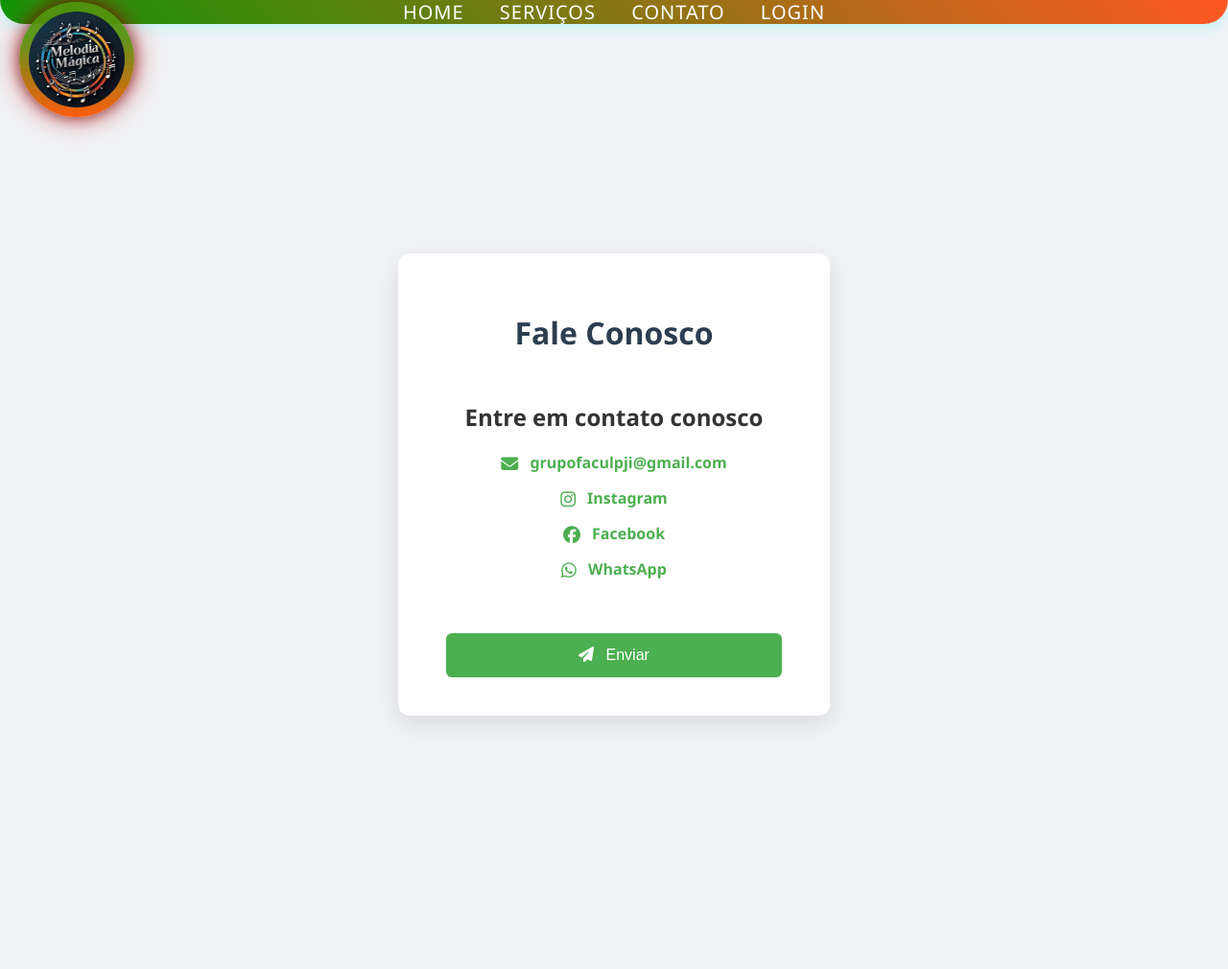
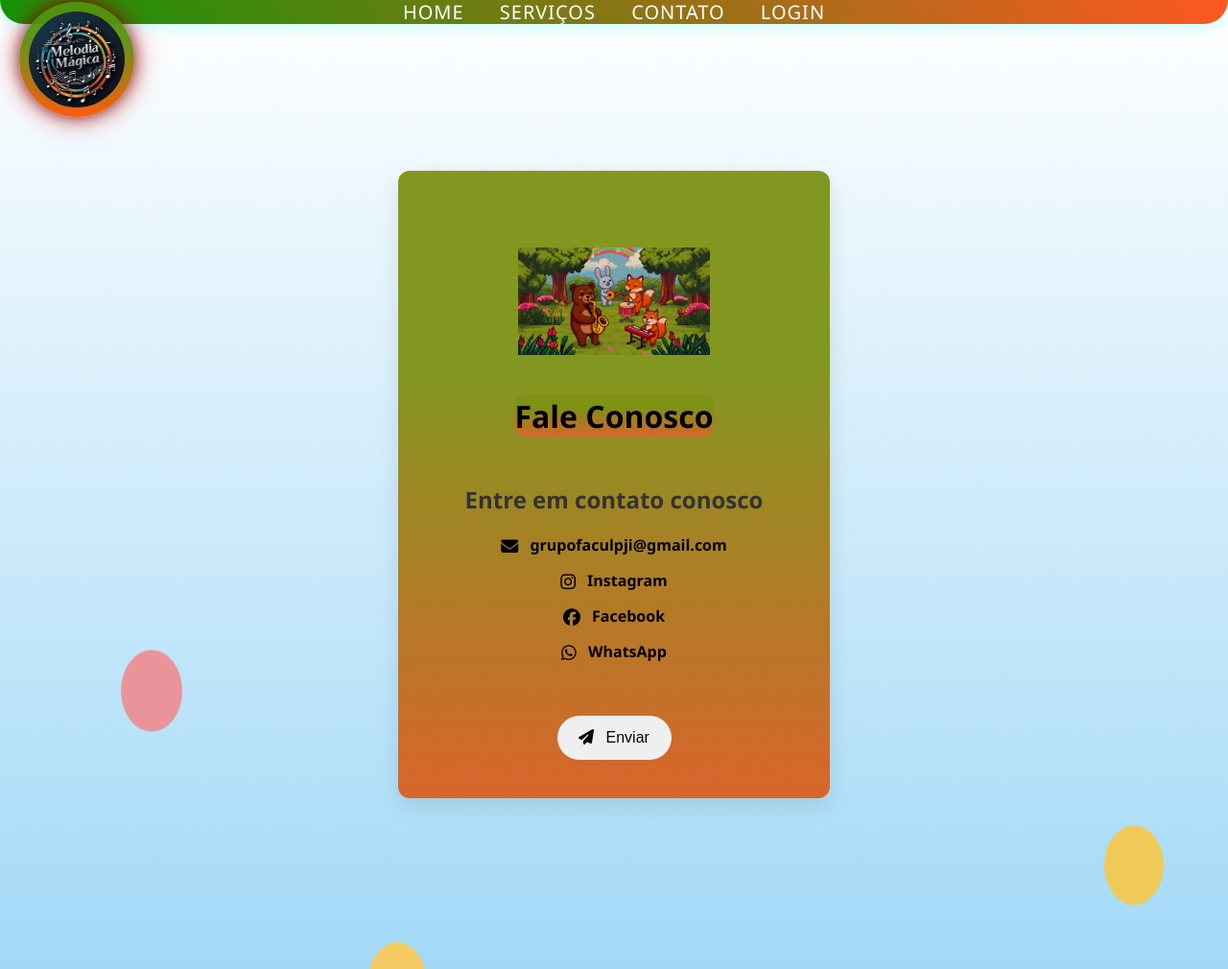
Before and after one commit to Rick0012345/melodia-magica-django, a Django app: page /contato/ in a window 1280 px wide. Shown: the whole page at 96% size. Run offline with Django 5.2, Linux system fonts and the light colour scheme.

Commit message:
Atualização com tela Interativa , (Tela de Contato)

```diff
--- a/core/static/core/css/Contato.css
+++ b/core/static/core/css/Contato.css
@@ -1,24 +1,27 @@
 body {
     font-family: 'Segoe UI', Tahoma, Geneva, Verdana, sans-serif;
-    background: #f0f2f5;
+    background: #000000;
     margin: 0;
     padding: 0;
+
 }
 
 .container {
     max-width: 800px;
     margin: 60px auto;
-    background: #fff;
+    background: linear-gradient(to bottom, #7c9112f1 30%, #d9652c 100%);
     padding: 40px 50px;
     box-shadow: 0 8px 24px rgba(0,0,0,0.1);
     border-radius: 12px;
+
 }
 
 h1 {
     text-align: center;
-    color: #2c3e50;
+     background: linear-gradient(to bottom, #7c9112f1 30%, #d9652c 100%);
     margin-bottom: 30px;
     font-size: 32px;
+    border-radius: 10px;
 }
 
 .message {
@@ -59,10 +62,12 @@ h1 {
 
 .redes-sociais a {
     text-decoration: none;
-    color: #4caf50;
+    color: #000000;
     font-weight: bold;
     font-size: 16px;
     transition: color 0.3s;
+
+
 }
 
 .redes-sociais a i {
@@ -72,7 +77,7 @@ h1 {
 }
 
 .redes-sociais a:hover {
-    color: #2e7d32;
+    color: #00d50b;
 }
 
 form {
@@ -106,14 +111,14 @@ textarea {
 }
 
 button {
-    background-color: #4caf50;
-    color: white;
+    background-color: #7c9112f1 30%, #d9652c 100%;
+    color: rgb(7, 5, 5);
     border: none;
     padding: 14px;
     font-size: 16px;
-    border-radius: 6px;
+    border-radius: 130px;
     cursor: pointer;
-    width: 100%;
+    width: 34%;
     transition: background 0.3s;
 }
 
@@ -122,5 +127,75 @@ button i {
 }
 
 button:hover {
-    background-color: #43a047;
+    background-color: #00ff0d;
 }
+
+.contato-imagem {
+    display: block;
+    max-width: 200px; /* Ajuste conforme necessário */
+    height: auto;
+    margin: 40px auto 20px; /* Centraliza a imagem */
+    z-index: 0;
+    position: relative;
+
+}
+
+
+body::before {
+    content: "";
+    position: fixed;
+    top: 0; left: 0; right: 0; bottom: 0;
+    z-index: -1;
+    background: linear-gradient(to top, #a2d9f7, #ffffff);
+    overflow: hidden;
+}
+
+.balao {
+    position: fixed;
+    bottom: -150px;
+    width: 60px;
+    height: 80px;
+    background-color: red;
+    border-radius: 50% 50% 50% 50%;
+    animation: subir 20s linear infinite;
+    opacity: 0.8;
+    z-index: -1;
+}
+
+@keyframes subir {
+    0% {
+        transform: translateY(0) scale(1);
+        opacity: 1;
+    }
+    100% {
+        transform: translateY(-120vh) scale(1.2);
+        opacity: 0;
+    }
+}
+
+/* Variações de balões */
+.balao:nth-child(1) {
+    left: 10%;
+    background: #ff6b6b;
+    animation-delay: 0s;
+}
+.balao:nth-child(2) {
+    left: 30%;
+    background: #feca57;
+    animation-delay: 5s;
+}
+.balao:nth-child(3) {
+    left: 50%;
+    background: #48dbfb;
+    animation-delay: 10s;
+}
+.balao:nth-child(4) {
+    left: 70%;
+    background: #68ff4e;
+    animation-delay: 15s;
+}
+.balao:nth-child(5) {
+    left: 90%;
+    background: #ffc635;
+    animation-delay: 3s;
+}
--- a/core/static/core/css/Menu.css
+++ b/core/static/core/css/Menu.css
@@ -4,7 +4,6 @@
   background: rgba(64, 63, 63, 0.559);
   border-radius: 15px;
   box-shadow: 0 4px 20px rgba(0, 255, 255, 0.1), 0 6px 30px rgba(0, 255, 255, 0.15);
-
   display: flex;
   flex-direction: column;
   align-items: center;
--- a/core/templates/core/contato.html
+++ b/core/templates/core/contato.html
@@ -8,9 +8,16 @@
 {% endblock extrahead %}
 
 {% block content %}
+ <!--Adicionei umas animações, não necessáriamente elas ficaram.-->
+<div class="balao"></div>
+<div class="balao"></div>
+<div class="balao"></div>
+<div class="balao"></div>
+<div class="balao"></div>
+
 <div class="container">
+    <img src="{% static 'core/images/LogoLogin.png' %}" class="contato-imagem" alt="Imagem de contato">
     <h1>Fale Conosco</h1>
-
     {% if messages %}
         <div class="message">
             {% for message in messages %}
```
